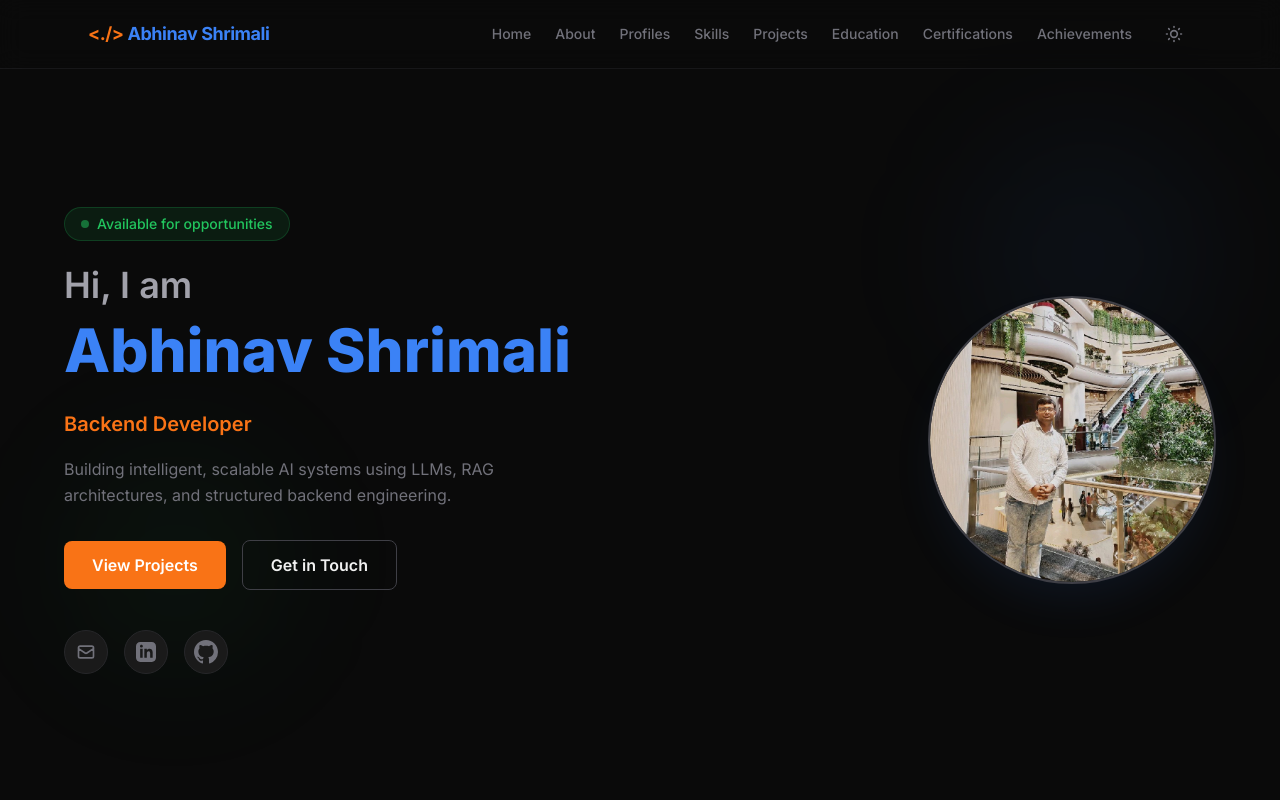
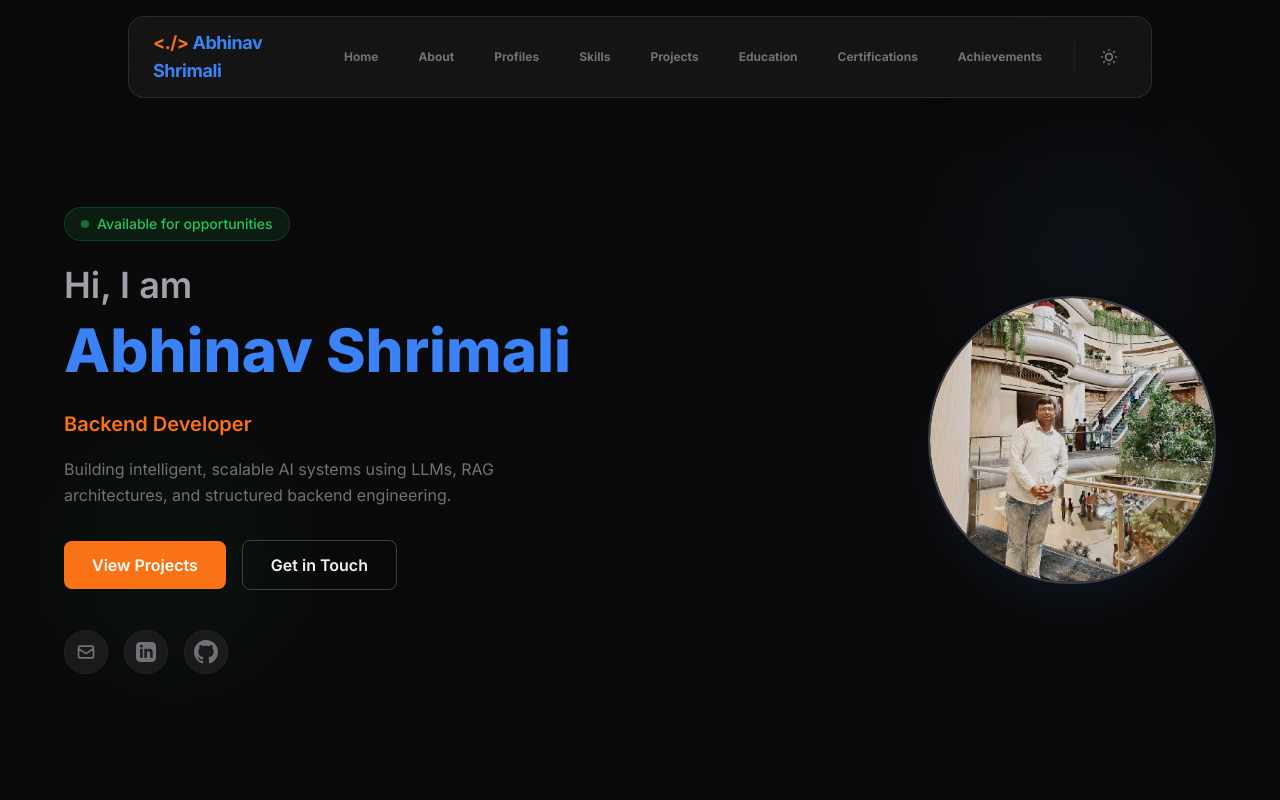
Before and after one commit to abhixw/Portfolio_abhixw, a React (Vite) app: page / in a window 1280 px wide. Shown: the top 800 px of the page. Built offline with nearby package versions, Linux system fonts and the light colour scheme.

Commit message:
Update Navbar to a persistent floating dock and fix scroll alignments

```diff
--- a/src/components/Navbar.jsx
+++ b/src/components/Navbar.jsx
@@ -24,9 +24,9 @@ export default function Navbar() {
 
     return (
         <nav
-            className="fixed top-0 left-0 right-0 z-50 bg-surface/80 backdrop-blur-md border-b border-border/50 transition-all duration-300"
+            className="fixed top-4 left-1/2 -translate-x-1/2 z-50 w-[95%] max-w-5xl rounded-2xl border border-white/10 dark:border-white/5 bg-surface-card/70 backdrop-blur-lg shadow-2xl shadow-black/10 transition-all duration-500 hover:bg-surface-card/80"
         >
-            <div className="max-w-6xl mx-auto px-6 py-4 flex items-center justify-between">
+            <div className="mx-auto px-6 py-3 flex items-center justify-between">
                 {/* Name / Logo */}
                 <a
                     href="#hero"
@@ -37,17 +37,19 @@ export default function Navbar() {
                 </a>
 
                 {/* Desktop Nav */}
-                <div className="hidden md:flex items-center gap-6">
+                <div className="hidden md:flex items-center gap-2">
                     {navLinks.map((link) => (
                         <a
                             key={link.href}
                             href={link.href}
-                            className="text-sm font-medium text-text-muted hover:text-primary transition-colors"
+                            className="px-4 py-2 text-xs font-bold text-text-muted hover:text-primary transition-all duration-300 hover:bg-primary/5 rounded-lg"
                         >
                             {link.label}
                         </a>
                     ))}
-                    <ThemeToggle />
+                    <div className="ml-2 pl-4 border-l border-border/50">
+                        <ThemeToggle />
+                    </div>
                 </div>
 
                 <button
--- a/src/index.css
+++ b/src/index.css
@@ -48,6 +48,8 @@
 
 html {
   scroll-behavior: smooth;
+  scroll-padding-top: 80px;
+  /* Offset for the fixed navbar */
 }
 
 body {
```
